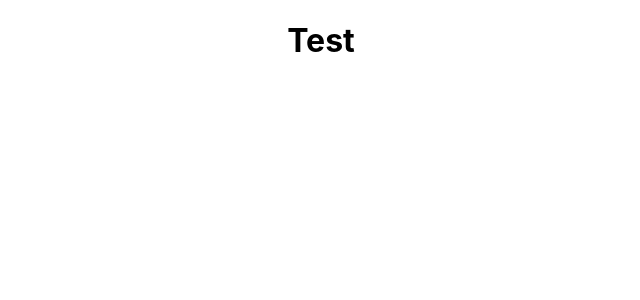
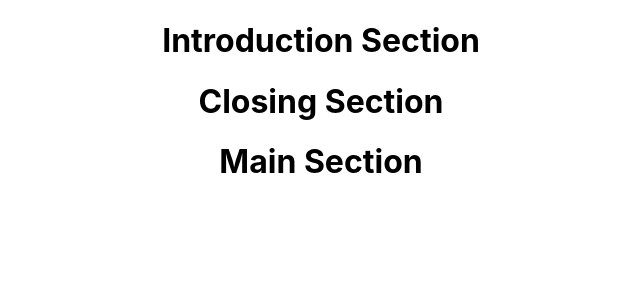
Before and after one commit to BrendonLH/react-portfolio, a React (Create React App) app: page / in a window 1280 px wide. Shown: the top 300 px of the page, without its empty margins (319-959 px from the left). Built offline with nearby package versions, Linux system fonts and the light colour scheme.

Commit message:
added three sections, intro, main and closing, linked them all up using component style rendering

```diff
--- a/src/App.js
+++ b/src/App.js
@@ -1,10 +1,15 @@
+import Introduction from './components/introduction-section/introduction.js';
+import Closing from './components/closing-section/closing.js';
+import Main from './components/main-section/main.js';
 
 import './App.scss';
 
 function App() {
   return (
     <div className="App">
-      <h1>Test</h1>
+      <Introduction/>
+      <Closing/>
+      <Main/>
     </div>
   );
 }
--- a/src/App.scss
+++ b/src/App.scss
@@ -1,3 +1,14 @@
 .App {
   text-align: center;
 }
+
+.grid-container {
+  display: grid;
+  grid-template-columns: 1fr;
+  grid-template-rows: 1fr 1fr 1fr;
+  gap: 0px 0px;
+  grid-template-areas:
+    "."
+    "."
+    ".";
+}
--- /dev/null
+++ b/src/components/closing-section/closing.js
@@ -0,0 +1,9 @@
+function Closing() {
+    return (
+      <div className="close">
+        <h1>Closing Section</h1>
+      </div>
+    );
+  }
+
+  export default Closing;
--- /dev/null
+++ b/src/components/introduction-section/introduction.js
@@ -0,0 +1,9 @@
+function Introduction() {
+    return (
+      <div className="intro">
+        <h1>Introduction Section</h1>
+      </div>
+    );
+  }
+
+  export default Introduction;
--- /dev/null
+++ b/src/components/main-section/main.js
@@ -0,0 +1,9 @@
+function Main() {
+    return (
+      <div className="main">
+        <h1>Main Section</h1>
+      </div>
+    );
+  }
+
+  export default Main;
```
Also changed, not shown: src/components/closing-section/closing.scss (added), src/components/introduction-section/introduction.scss (added), src/components/main-section/main.scss (added), 1 other file (tests, documents, lock files or other folders).
